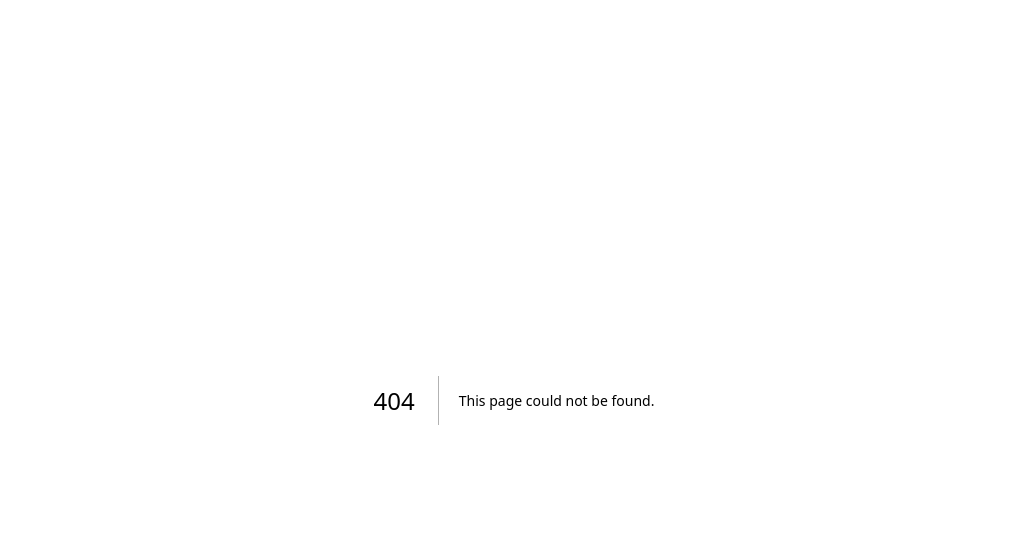
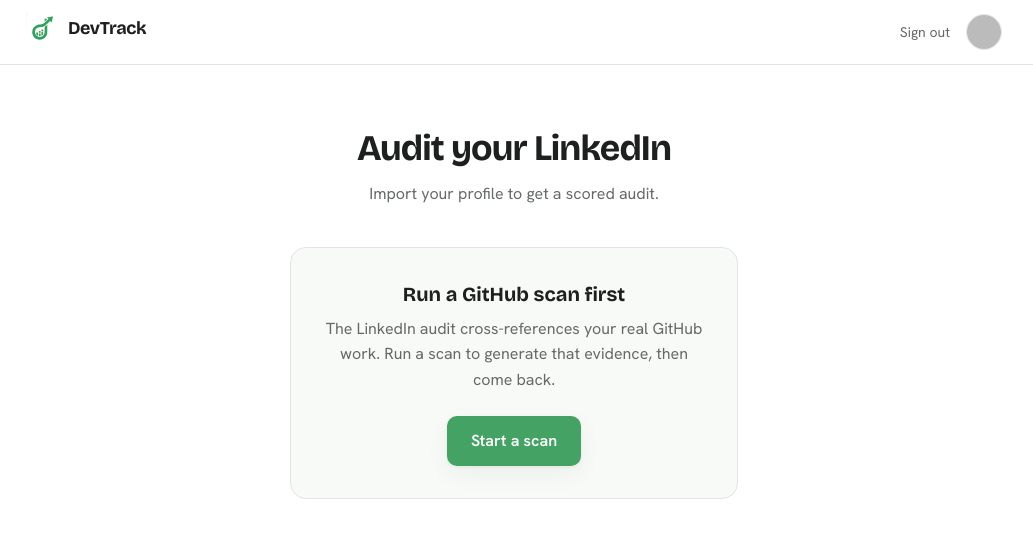
Before and after one commit to otaviotemoteo/devtrack, a Next.js app: page /linkedin in a window 1280 px wide. Before the commit this address had no page. Shown: the top 538 px of the page, without its empty margins (126-1159 px from the left). Built offline with nearby package versions, Linux system fonts and the light colour scheme; no server answers; the database is empty; sample sign-in values are in the browser's storage.

Commit message:
feat(app): add LinkedIn import page

```diff
--- /dev/null
+++ b/app/linkedin/page.tsx
@@ -0,0 +1,18 @@
+import { redirect } from "next/navigation";
+import { auth } from "@/auth";
+import { LinkedinImportScreen } from "@/components/linkedin/linkedin-import-screen";
+import { getLatestEvidenceScan } from "@/lib/run-generation";
+
+export default async function LinkedinPage() {
+  const session = await auth();
+  if (!session?.user?.id) redirect("/login");
+
+  const scan = await getLatestEvidenceScan(session.user.id);
+
+  return (
+    <LinkedinImportScreen
+      user={{ name: session.user.name, image: session.user.image }}
+      hasEvidence={!!scan}
+    />
+  );
+}
```
